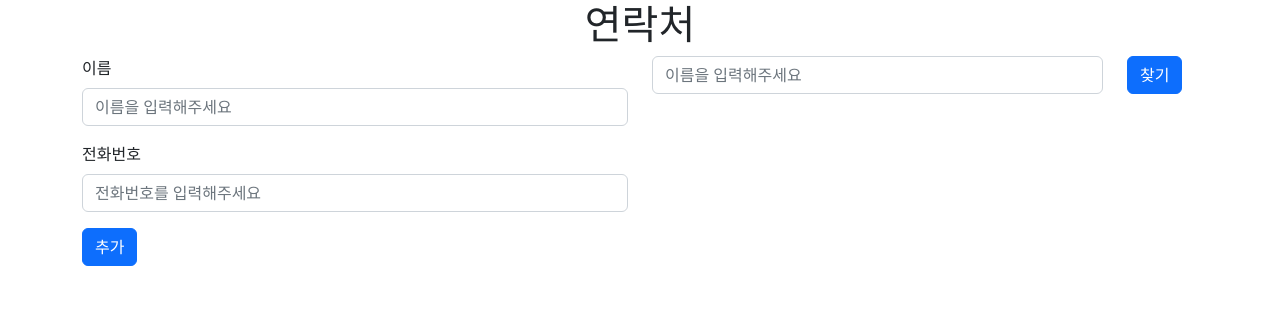
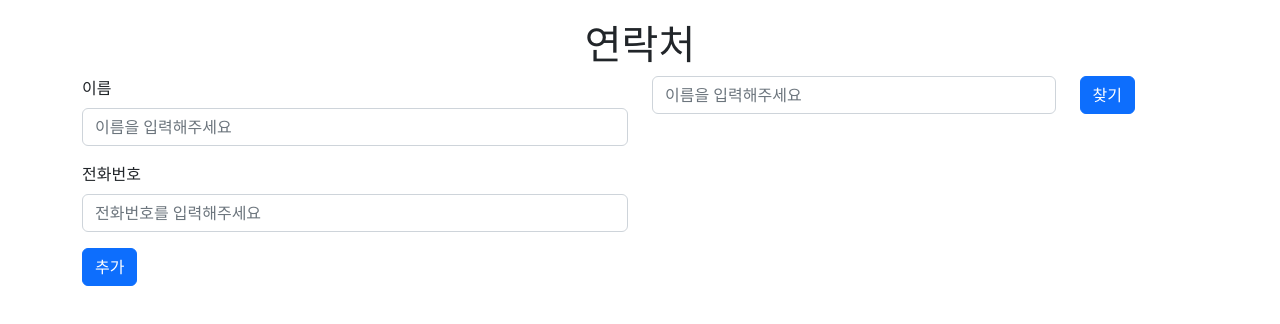
Before and after one commit to yujinkim11/phonebook, a React (Create React App) app: page / in a window 1280 px wide. Shown: the top 324 px of the page. Built offline with nearby package versions, Linux system fonts and the light colour scheme.

Commit message:
searchWrap margin

```diff
--- a/src/App.css
+++ b/src/App.css
@@ -1,3 +1,8 @@
 .title{
     text-align: center;
+    margin-top: 20px;
 }
+
+.searchWrap{
+    margin-bottom: 20px;
+}
--- a/src/component/ContactItem.js
+++ b/src/component/ContactItem.js
@@ -1,4 +1,4 @@
-import { Row, Col, Form, Button } from "react-bootstrap";
+import { Row, Col } from "react-bootstrap";
 
 export const ContactItem = ({ item }) => {
   return (
--- a/src/component/SearchBox.js
+++ b/src/component/SearchBox.js
@@ -1,9 +1,10 @@
 import { Row, Col, Form, Button } from "react-bootstrap";
+import styled from "styled-components";
 
 export const SearchBox = () => {
   return (
     <Row>
-      <Col lg={10}>
+      <Col lg={9} className="searchWrap">
         <Form.Control type="text" placeholder="이름을 입력해주세요" />
       </Col>
       <Col lg={2}>
```
